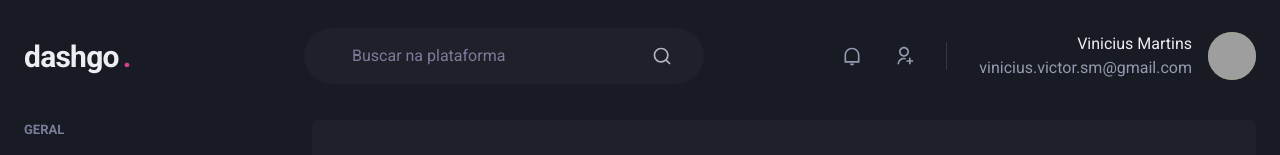
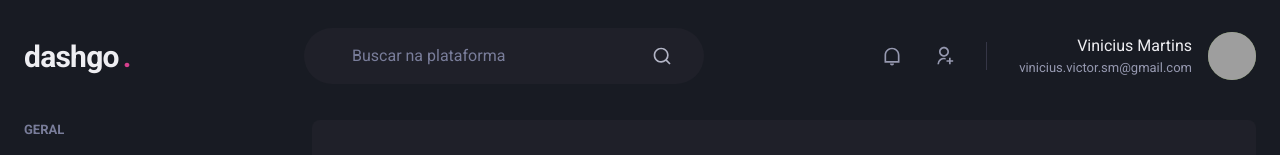
Before and after one commit to martinsvinicius/dashgo, a Next.js app: page /users/create in a window 1280 px wide. Shown: the top 155 px of the page. Built offline with nearby package versions, Linux system fonts and the light colour scheme; grey boxes are pictures that could not be loaded.

Commit message:
componentizing Header

```diff
--- a/src/components/Header.tsx
+++ /dev/null
@@ -1,77 +0,0 @@
-import { Flex, Text, Input, Icon, HStack, Box, Avatar } from '@chakra-ui/react';
-import {
-  RiNotificationLine,
-  RiSearchLine,
-  RiUserAddLine,
-} from 'react-icons/ri';
-
-export function Header() {
-  return (
-    <Flex
-      w="100%"
-      as="header"
-      maxWidth={1480}
-      h="20"
-      mx="auto"
-      mt="4"
-      px="6"
-      align="center"
-    >
-      <Text fontSize="3xl" fontWeight="bold" letterSpacing="tight" w="64">
-        dashgo
-        <Text color="pink.500" as="span" ml="1">
-          .
-        </Text>
-      </Text>
-
-      <Flex
-        as="label"
-        flex="1"
-        py="4"
-        px="8"
-        ml="6"
-        maxWidth={400}
-        alignSelf="center"
-        color="gray.200"
-        position="relative"
-        bg="gray.800"
-        borderRadius="full"
-      >
-        <Input
-          color="gray.50"
-          variant="unstyled"
-          px="4"
-          mr="4"
-          placeholder="Buscar na plataforma"
-          _placeholder={{ color: 'gray.400' }}
-        />
-
-        <Icon as={RiSearchLine} alignSelf="center" fontSize="20" />
-      </Flex>
-
-      <Flex align="center" ml="auto">
-        <HStack
-          spacing="8"
-          mx="8"
-          pr="8"
-          py="1"
-          color="gray.300"
-          borderRightWidth={1}
-          borderColor="gray.700"
-        >
-          <Icon as={RiNotificationLine} fontSize="20" />
-          <Icon as={RiUserAddLine} fontSize="20" />
-        </HStack>
-
-        <Flex align="center">
-          <Box mr="4" textAlign="right">
-            <Text>Vinicius Martins</Text>
-            <Text color="gray.300">vinicius.victor.sm@gmail.com</Text>
-          </Box>
-
-          <Avatar size="md" name="Vinicius Martins" src="https://github.com/vinicius5g.png" />
-        </Flex>
-      </Flex>
-    </Flex>
-  );
-}
--- /dev/null
+++ b/src/components/Header/Logo.tsx
@@ -0,0 +1,12 @@
+import { Text } from "@chakra-ui/react";
+
+export function Logo() {
+  return (
+    <Text fontSize="3xl" fontWeight="bold" letterSpacing="tight" w="64">
+      dashgo
+      <Text color="pink.500" as="span" ml="1">
+        .
+      </Text>
+    </Text>
+  );
+}
--- /dev/null
+++ b/src/components/Header/NotificationsNav.tsx
@@ -0,0 +1,19 @@
+import { HStack, Icon } from "@chakra-ui/react";
+import { RiNotificationLine, RiUserAddLine } from "react-icons/ri";
+
+export function NotificationsNav() {
+  return (
+    <HStack
+      spacing="8"
+      mx="8"
+      pr="8"
+      py="1"
+      color="gray.300"
+      borderRightWidth={1}
+      borderColor="gray.700"
+    >
+      <Icon as={RiNotificationLine} fontSize="20" />
+      <Icon as={RiUserAddLine} fontSize="20" />
+    </HStack>
+  );
+}
--- /dev/null
+++ b/src/components/Header/Profile.tsx
@@ -0,0 +1,20 @@
+import { Avatar, Box, Flex, Text } from "@chakra-ui/react";
+
+export function Profile() {
+  return (
+    <Flex align="center">
+      <Box mr="4" textAlign="right">
+        <Text>Vinicius Martins</Text>
+        <Text color="gray.300" fontSize="small">
+          vinicius.victor.sm@gmail.com
+        </Text>
+      </Box>
+
+      <Avatar
+        size="md"
+        name="Vinicius Martins"
+        src="https://github.com/martinsvinicius.png"
+      />
+    </Flex>
+  );
+}
--- /dev/null
+++ b/src/components/Header/SearchBox.tsx
@@ -0,0 +1,31 @@
+import { Icon, Flex, Input } from "@chakra-ui/react";
+import { RiSearchLine } from "react-icons/ri";
+
+export function SearchBox() {
+  return (
+    <Flex
+      as="label"
+      flex="1"
+      py="4"
+      px="8"
+      ml="6"
+      maxWidth={400}
+      alignSelf="center"
+      color="gray.200"
+      position="relative"
+      bg="gray.800"
+      borderRadius="full"
+    >
+      <Input
+        color="gray.50"
+        variant="unstyled"
+        px="4"
+        mr="4"
+        placeholder="Buscar na plataforma"
+        _placeholder={{ color: "gray.400" }}
+      />
+
+      <Icon as={RiSearchLine} alignSelf="center" fontSize="20" />
+    </Flex>
+  );
+}
--- /dev/null
+++ b/src/components/Header/index.tsx
@@ -0,0 +1,30 @@
+import { Flex } from "@chakra-ui/react";
+
+import { Logo } from "./Logo";
+import { NotificationsNav } from "./NotificationsNav";
+import { Profile } from "./Profile";
+import { SearchBox } from "./SearchBox";
+
+export function Header() {
+  return (
+    <Flex
+      w="100%"
+      as="header"
+      maxWidth={1480}
+      h="20"
+      mx="auto"
+      mt="4"
+      px="6"
+      align="center"
+    >
+      <Logo />
+
+      <SearchBox />
+
+      <Flex align="center" ml="auto">
+        <NotificationsNav />
+        <Profile />
+      </Flex>
+    </Flex>
+  );
+}
```
